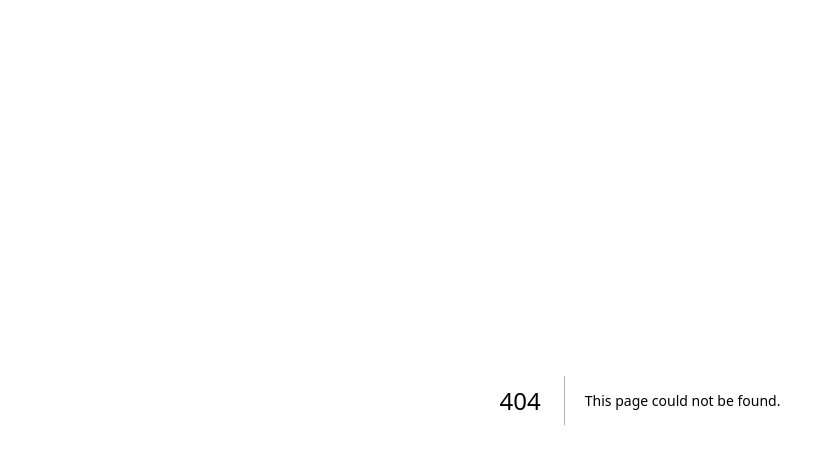
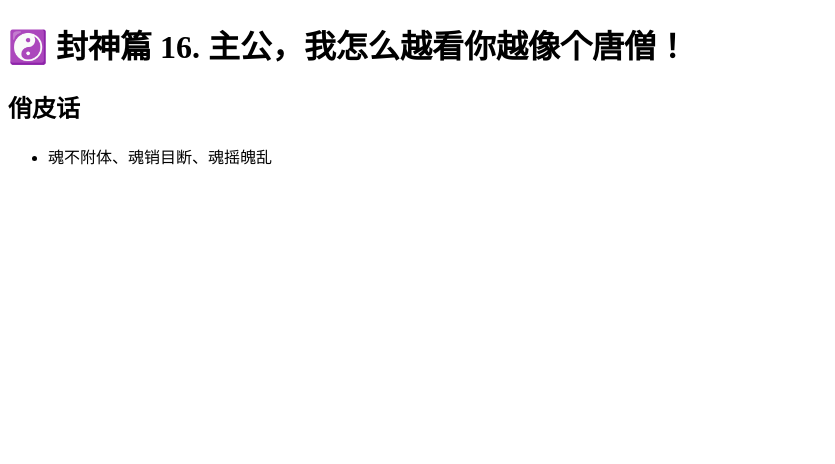
Before and after one commit to eddiehe99/bannatienet, a Next.js app: page /the-investiture-of-the-gods/yin-yang-16 in a window 1280 px wide. Before the commit this address had no page. Shown: the top 464 px of the page, without its empty margins (0-835 px from the left). Built offline with nearby package versions, Linux system fonts and the light colour scheme.

Commit message:
feat: add the investiture of the gods No. 16

```diff
--- a/src/pages/the-investiture-of-the-gods/_meta.js
+++ b/src/pages/the-investiture-of-the-gods/_meta.js
@@ -1,6 +1,7 @@
 /* eslint-disable prettier/prettier */
 /* eslint-disable import/no-anonymous-default-export */
 export default {
+    'yin-yang-16': '☯️ 16',
     'yin-yang-15': '☯️ 15',
     'yin-yang-12': '☯️ 12',
     'yin-yang-10': '☯️ 10',
--- /dev/null
+++ b/src/pages/the-investiture-of-the-gods/yin-yang-16.mdx
@@ -0,0 +1,5 @@
+# ☯️ 封神篇 16. 主公，我怎么越看你越像个唐僧！
+
+## 俏皮话
+
+- 魂不附体、魂销目断、魂摇魄乱
```
